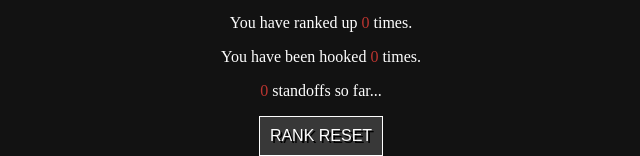
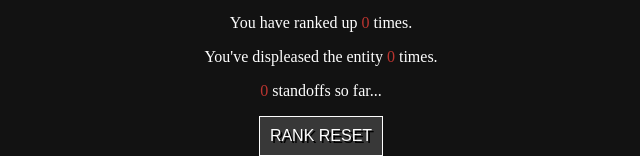
Before and after one commit to ewadian/dead-by-rockpaperscissors, a website with bundled scripts: page index.html in a window 1280 px wide. Shown: the part 727-883 px from the top of the page, 319-959 px from the left. Built offline with nearby package versions, Linux system fonts and the light colour scheme.

Commit message:
Update index.html

```diff
--- a/index.html
+++ b/index.html
@@ -45,7 +45,7 @@
     </section>
     <footer>
         <p>You have ranked up <span id="escaped">0</span> times.</p>
-        <p>You have been hooked <span id="sacrificed">0</span> times.</p>
+        <p>You've displeased the entity <span id="sacrificed">0</span> times.</p>
         <P><span id="standoff">0</span> standoffs so far...</P>
         <button id="reset">rank reset</button>
     </footer>
```
